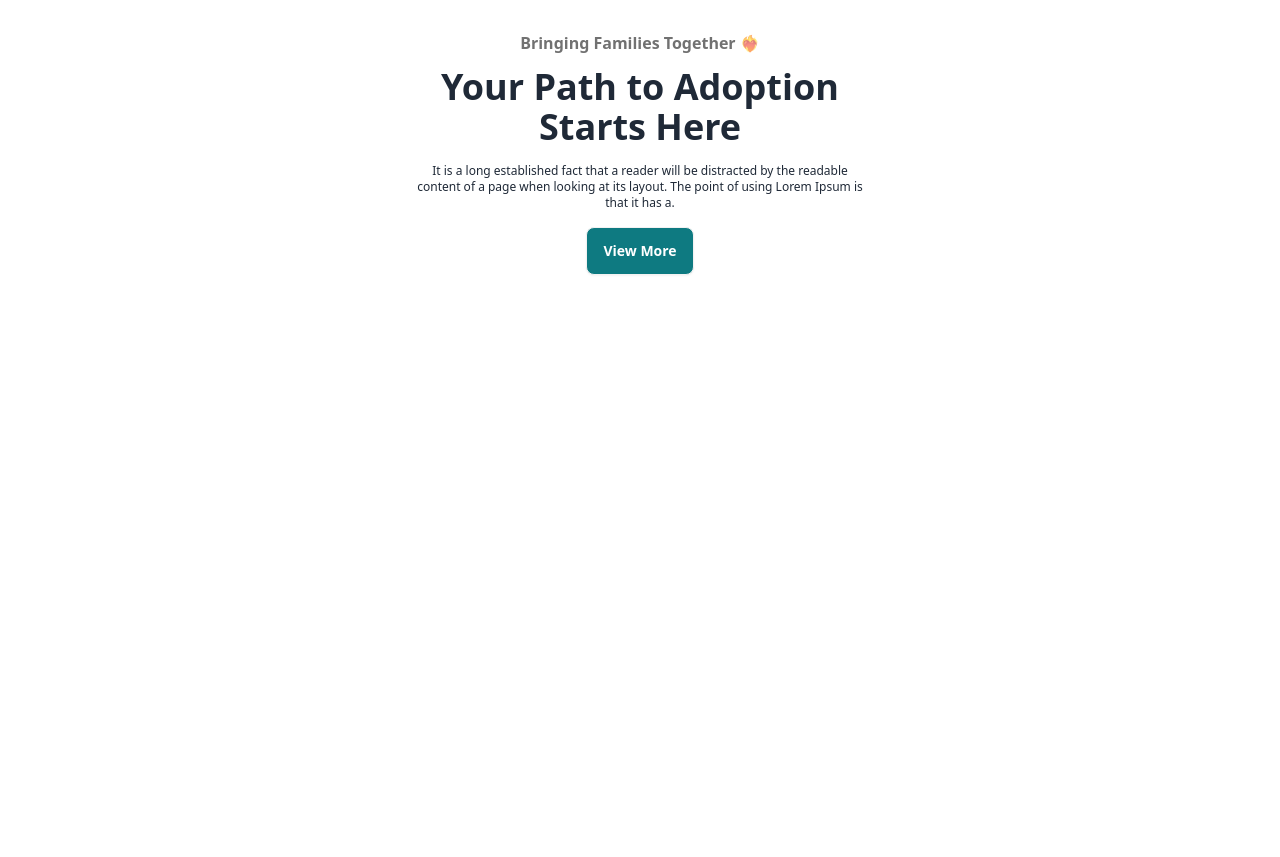
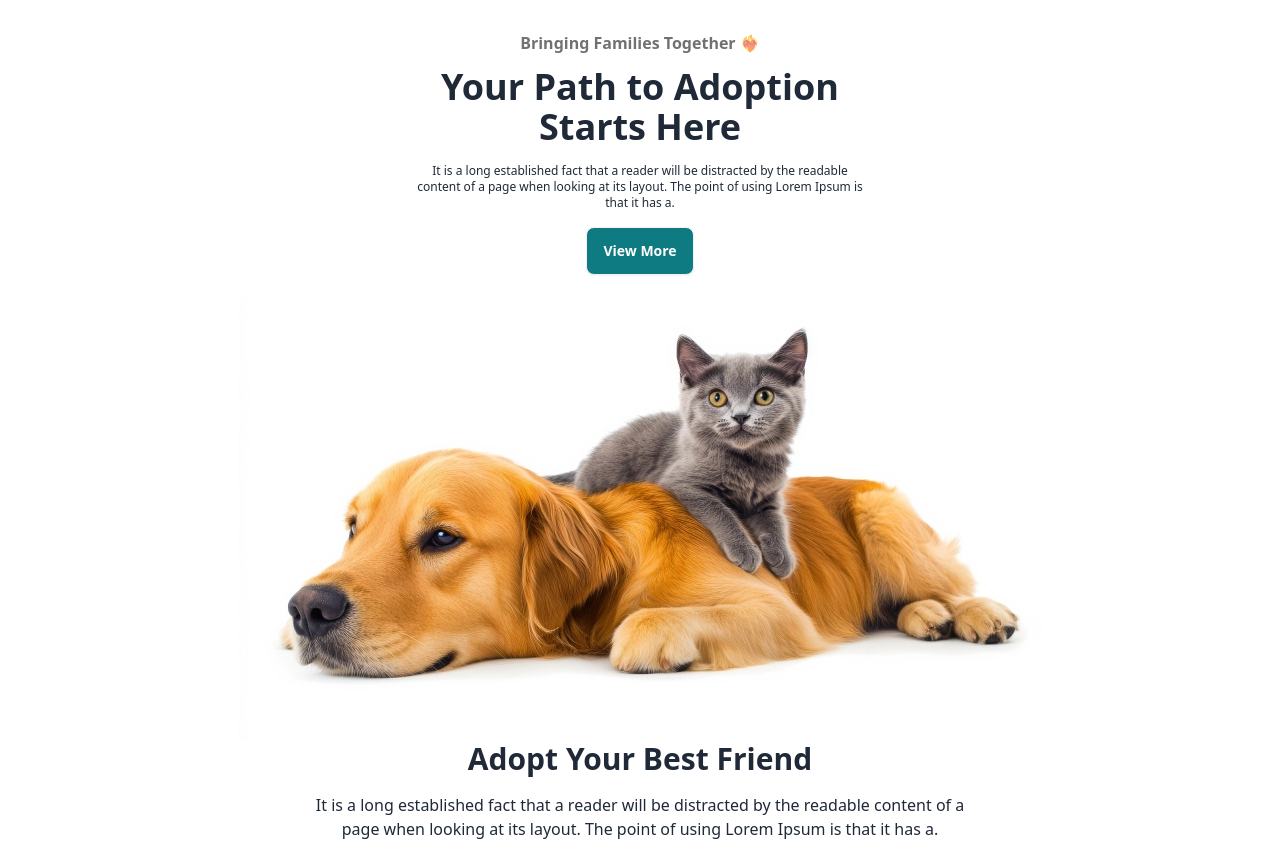
Before and after one commit to shariful8523/pet-adoption, a plain HTML site: page index.html in a window 1280 px wide. Shown: the part 79-936 px from the top of the page. Before the commit the page ends 800 px from the top, so only its background shows below. Drawn offline with nearby package versions, Linux system fonts and the light colour scheme.

Commit message:
added the cat pic and adopt banner

```diff
--- a/index.html
+++ b/index.html
@@ -58,8 +58,19 @@
 
 
     <main>
+          <!-- dogs and cat section -->
 
+          <div class=" flex justify-center">
+            <img src="./images/pet.webp" alt="">
+          </div>
 
+          <!-- Adopt  Your  Best Friend section -->
+          <div class=" flex justify-center items-center  text-center ">
+            <div>
+                <h1 class=" font-bold text-3xl">Adopt  Your  Best Friend</h1>
+                <p class=" py-4 ">It is a long established fact that a reader will be distracted by the readable content of a <br> page when looking at its layout. The point of using Lorem Ipsum is that it has a.</p>
+              </div>
+          </div>
 
 
     </main>
```
